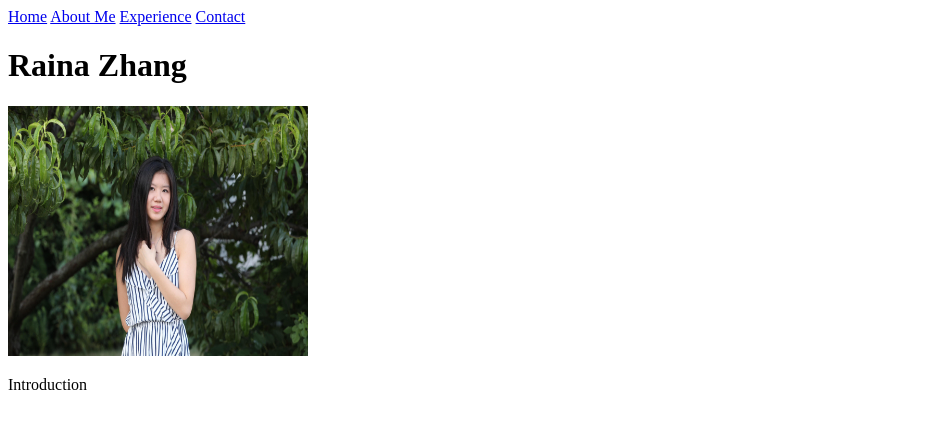
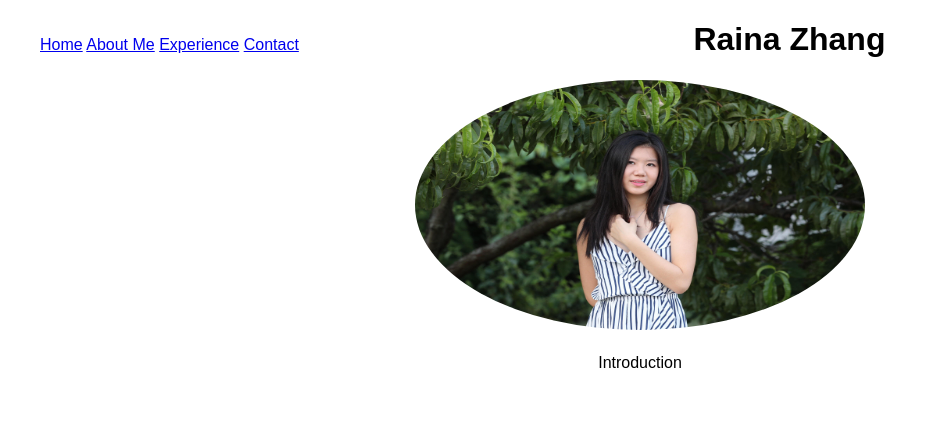
Before and after one commit to raizhang/webdev-intro-workshop, a plain HTML site: page index.html in a window 1280 px wide. Shown: the whole page, without its empty margins (0-939 px from the left). Drawn offline with Linux system fonts and the light colour scheme.

Commit message:
index CSS

```diff
--- a/index.css
+++ b/index.css
@@ -1 +1,34 @@
-/* Insert your homepage styling here! */
+body {
+  font-family: Arial, Helvetica, sans-serif;
+  margin: 10px 20px;
+}
+
+.navbar {
+  overflow: hidden;
+}
+
+.navbar {
+  float: left;
+  color: black;
+  text-align: center;
+  padding: 15px 20px;
+  text-decoration: none;
+}
+
+.navbar a:hover {
+  backround-color: #ddd;
+}
+
+.header {
+  text-align: center;
+}
+
+.description {
+  margin: 20px 40px;
+}
+
+.profile-img {
+  width: 450px;
+  height: 250px;
+  border-radius: 50%;
+}
--- a/index.html
+++ b/index.html
@@ -8,18 +8,18 @@
     <link href="index.css" rel="stylesheet" type="text/css" />
   </head>
   <body>
-    <div>
+    <div class="navbar">
       <a href="#" class="disabled">Home</a>
       <a href="about.html">About Me</a>
       <a href="experience.html">Experience</a>
       <a href="contact.html">Contact</a>
     </div>
 
-      <div>
+    <div class="header">
       <h1>Raina Zhang</h1>
-      <img width="300" height="250" src="Meeeee.jpg" />
-      <p> Introduction </p>
-      <div>
+      <img class="profile-img" src="Meeeee.jpg" />
+      <p class="description">Introduction</p>
+    </div>
     <script src="index.js"></script>
   </body>
 </html>
```
Also changed, not shown: contact.html (+1 -0 lines), experience.html (+2 -0 lines).
